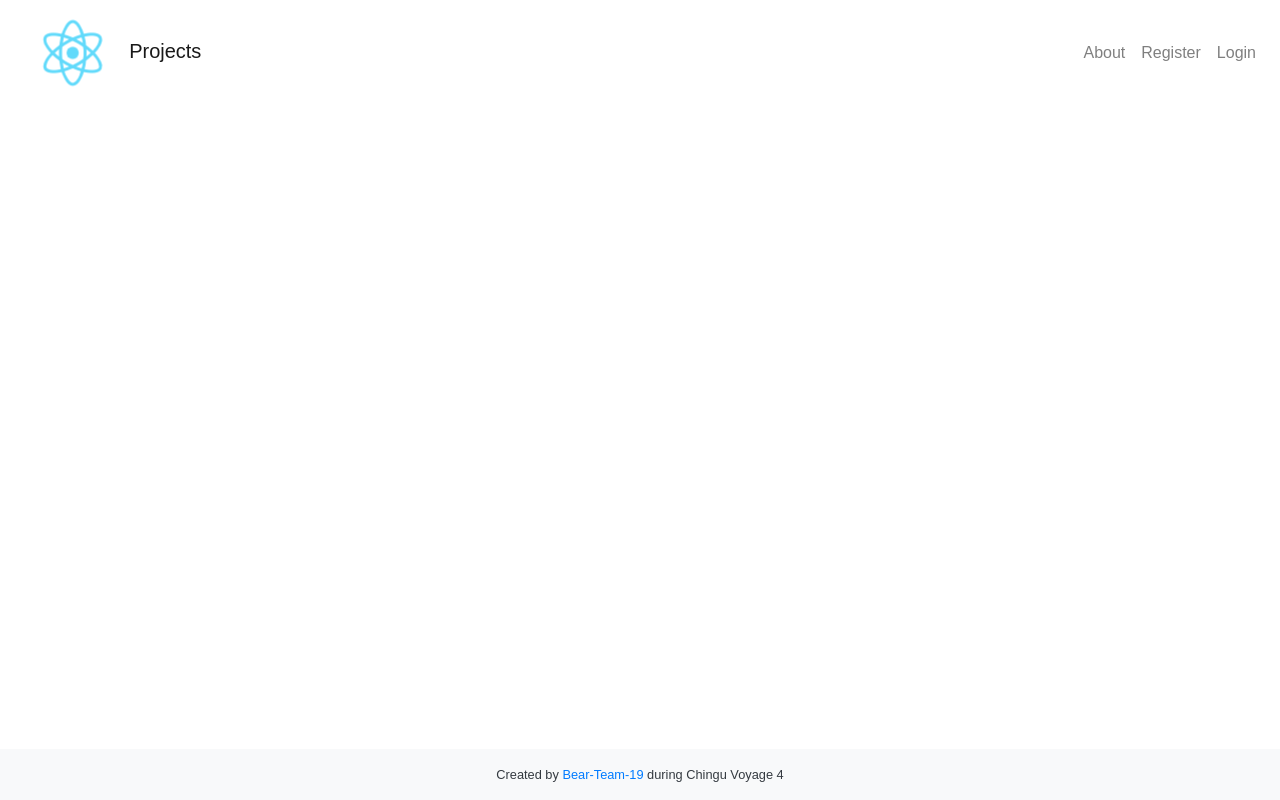
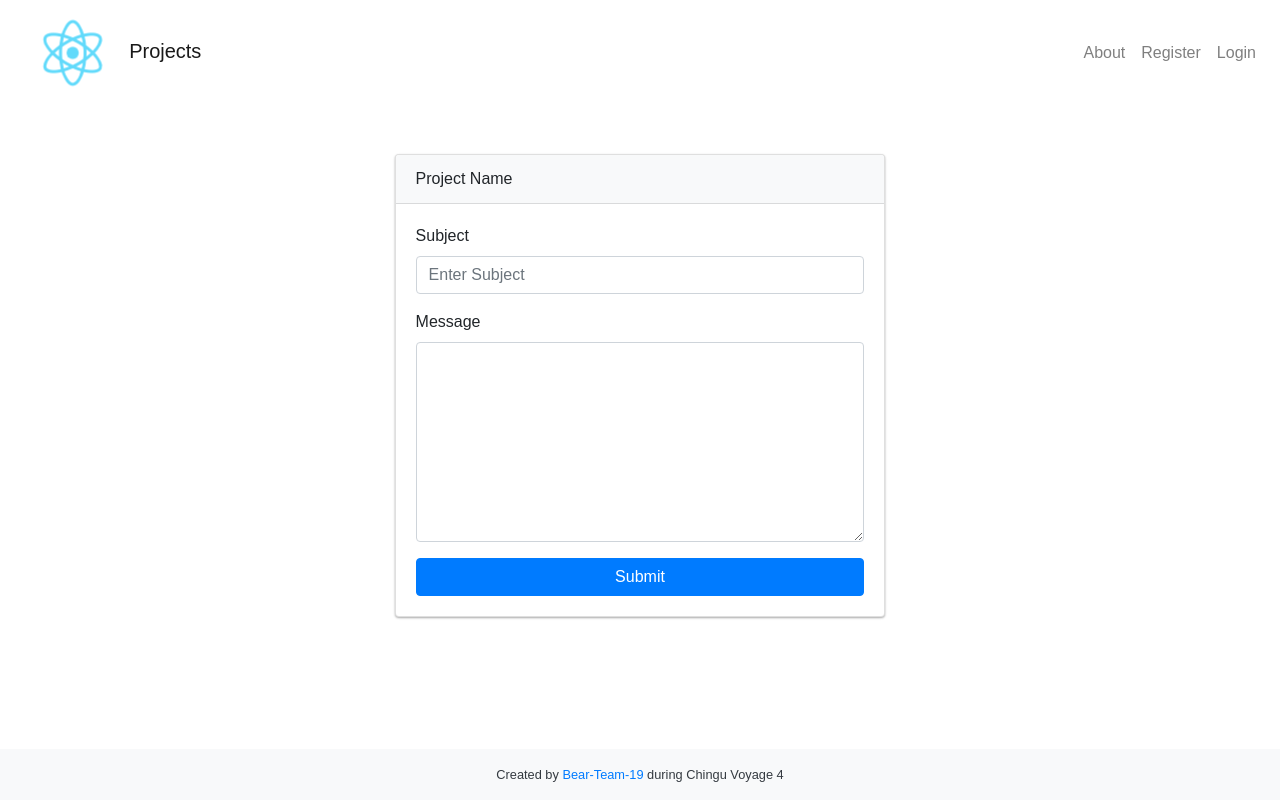
Before and after one commit to chingu-voyage4/Bears-Team-19, a React (Create React App) app in the folder client/: page /contact/1 in a window 1280 px wide. Built offline with nearby package versions, Linux system fonts and the light colour scheme.

Commit message:
create contact folder and added page to main

```diff
--- /dev/null
+++ b/client/src/Contact/Contact.js
@@ -0,0 +1,13 @@
+import React, { Component } from 'react';
+import ContactForm from './ContactForm.js';
+
+class Contact extends Component {
+
+    render () {
+        return (
+             <ContactForm />
+        )
+    }
+}
+
+export default Contact;
--- /dev/null
+++ b/client/src/Contact/Contact.scss
@@ -0,0 +1,10 @@
+textarea {
+    min-height: 200px;
+    max-height: 200px;
+    overflow-y: auto;
+    overflow-x: hidden;
+}
+
+.contact-card {
+    box-shadow: 0 1px 3px rgba(0,0,0,0.12), 0 1px 2px rgba(0,0,0,0.24);
+}
--- /dev/null
+++ b/client/src/Contact/ContactForm.js
@@ -0,0 +1,34 @@
+import React from 'react';
+import './Contact.css';
+
+const ContactForm = (props) => {
+
+    return (
+        <div className="container-fluid">
+            <div className="col-xl-5 col-lg-5 col-md-7 col-sm-10 col-xs-11 my-5 mx-auto">
+                <div className="card contact-card">
+                    <div class="card-header text-black bg-light text-left">
+                       {props.projectName || "Project Name"}
+                    </div>
+                    <div class="card-body text-left">
+                        <form>
+                            <div className="form-group">
+                                <label for="subjectLine">Subject</label>
+                                <input  type="text" className="form-control" id="subjectLine" placeholder="Enter Subject"/>
+                            </div>
+                            <div class="form-group">
+                                <label for="exampleTextarea">Message</label>
+                                <textarea className="form-control" id="exampleTextarea" rows="3"></textarea>
+                            </div>
+                            <div>
+                                <button type="button" className="btn btn-primary btn-block">Submit</button>
+                            </div>
+                        </form>
+                    </div>
+                </div>
+            </div>
+        </div>
+    )
+};
+
+export default ContactForm;
--- a/client/src/Main/Main.js
+++ b/client/src/Main/Main.js
@@ -3,6 +3,7 @@ import { Switch, Route } from 'react-router-dom';
 import Welcome from '../Welcome/Welcome';
 import Projects from '../Projects/Projects';
 import Auth from '../Auth/Auth.js';
+import Contact from '../Contact/Contact.js';
 import './Main.css';
 
 const Main = () => (
@@ -11,6 +12,7 @@ const Main = () => (
       <Route exact path='/' component={Welcome} />
       <Route exact path='/projects' component={Projects} />
       <Route exact path='/register' component={Auth} />
+      <Route path="/contact/:id" component={Contact} />
     </Switch>
   </main>
 )
```
Also changed, not shown: 1 other file (tests, documents, lock files or other folders).
